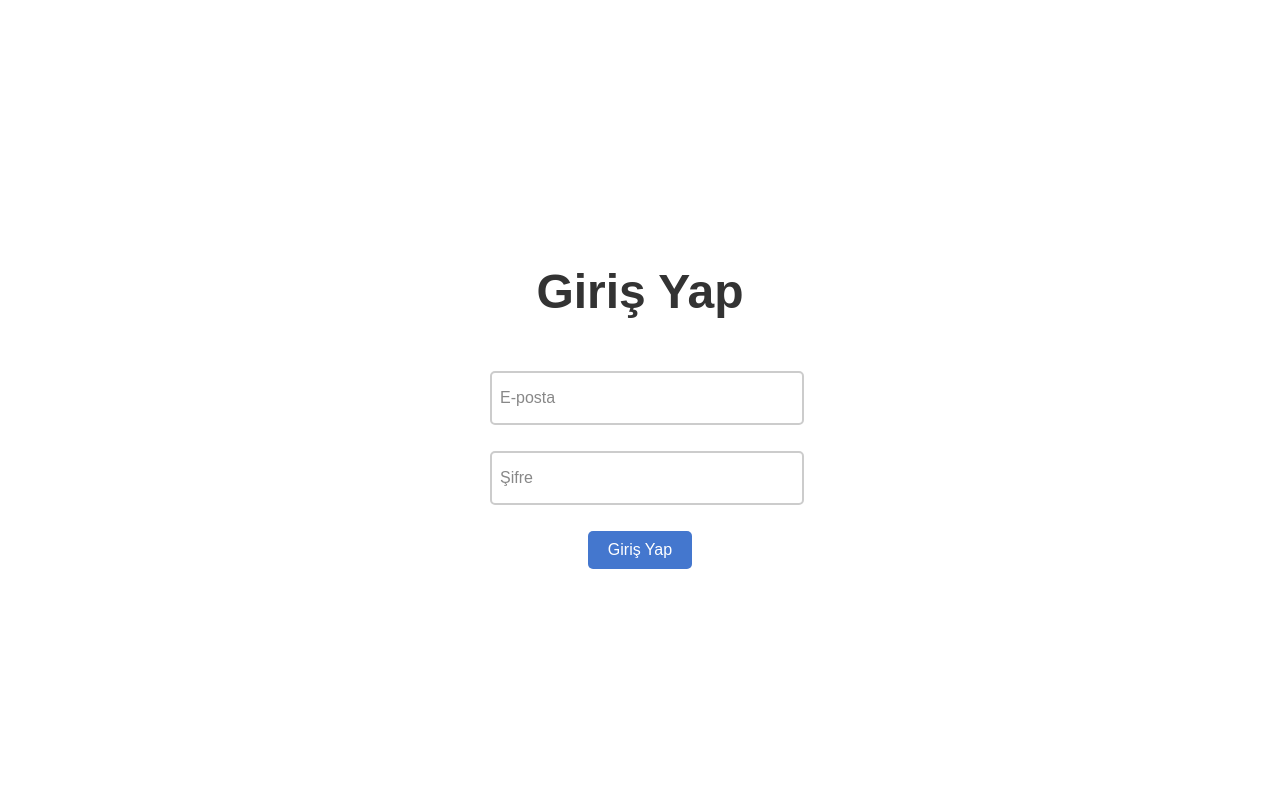
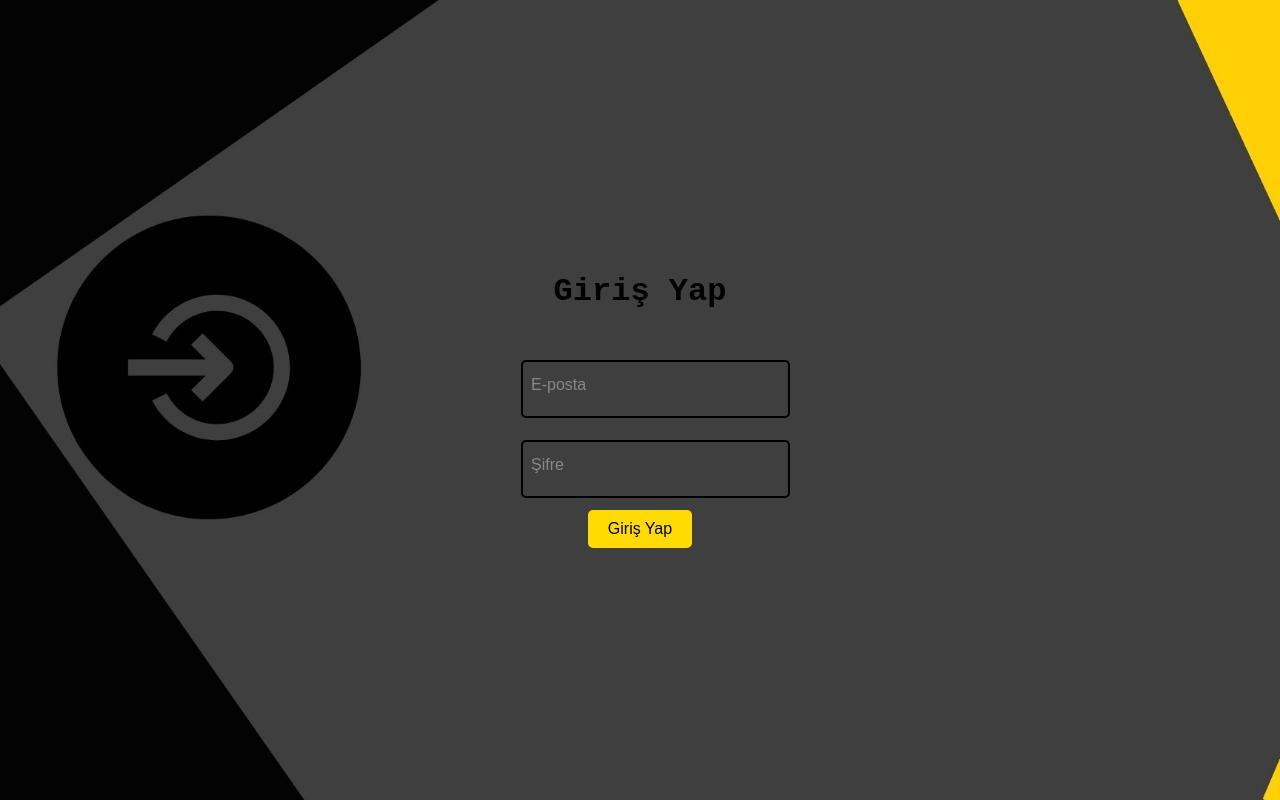
Before and after one commit to m4tris/matris-ai, a React (Create React App) app: page /login in a window 1280 px wide. Built offline with nearby package versions, Linux system fonts and the light colour scheme.

Commit message:
fifth commit : Improvement of LOGIN, REGİSTER and HOME screen

```diff
--- a/src/App.css
+++ b/src/App.css
@@ -1,38 +1,5 @@
-body {
-  font-family: Arial, sans-serif;
-  margin: 0;
-  padding: 0;
-  background-color: #fff;
-}
-
-h1 {
-  color: black;
-  font-size: 40px;
-  display: flexbox;
-  justify-content: center;
-}
-
-button {
-  margin-top: 20px;
-  padding: 10px 20px;
-  font-size: 16px;
-  background-color: #4477CE;
-  color: white;
-  border: none;
-  border-radius: 5px;
-  cursor: pointer;
-  transition: background-color 0.3s ease, transform 0.3s ease, box-shadow 0.3s ease;
-}
-
-button:hover {
-  transform: scale(1.1);
-  box-shadow: 0 4px 10px rgba(0, 0, 0, 0.2);
-  background-color: #355fa3;
-}
-
 .signup-container,
-.login-container,
-.home-container {
+.login-container{
   display: flex;
   flex-direction: column;
   justify-content: center;
@@ -40,98 +7,3 @@ button:hover {
   height: 100vh;
   text-align: center;
 }
-
-.home-container {
-  background-color: #f5f5f5;
-}
-
-h1 {
-  font-size: 48px;
-  color: #333;
-}
-
-p {
-  font-size: 18px;
-  color: #666;
-  margin-bottom: 40px;
-}
-
-.button-container {
-  display: flex;
-  gap: 20px;
-}
-
-.signup-button {
-  background-color: #4CAF50;
-  color: white;
-}
-
-.signup-button:hover {
-  background-color: #45a049;
-}
-
-.login-button {
-  background-color: #008CBA;
-  color: white;
-}
-
-.login-button:hover {
-  background-color: #007bb5;
-}
-
-.input-container {
-  position: relative;
-  margin-top: 20px;
-  width: 300px;
-  height: 60px;
-}
-
-.input-container input {
-  width: 100%;
-  padding: 10px 0;
-  padding-left: 10px;
-  font-size: 16px;
-  border: 2px solid #ccc;
-  outline: none;
-  transition: all 0.3s ease;
-  background-color: transparent;
-  border-radius: 5px;
-  color: #333;
-  text-align: left;
-  height: 30px;
-}
-
-.input-container input::placeholder {
-  color: #aaa;
-  font-style: oblique;
-  text-align: center;
-  position: absolute;
-  top: 50%;
-  left: 50%;
-  transform: translate(-50%, -50%);
-  transition: all 0.3s ease;
-}
-
-.input-container input:focus {
-  border-color: #4477CE;
-}
-
-.input-container label {
-  position: absolute;
-  left: 10px;
-  top: 45%;
-  transform: translateY(-50%);
-  color: #888;
-  font-size: 16px;
-  transition: all 0.3s ease;
-  pointer-events: none;
-}
-
-.input-container input:focus + label,
-.input-container input:not(:placeholder-shown) + label {
-  top: -10px;
-  left: 10px;
-  font-size: 12px;
-  color: #4477CE;
-  font-weight: bold;
-}
--- a/src/Pages/Home.js
+++ b/src/Pages/Home.js
@@ -1,18 +1,24 @@
 import React from 'react';
 import { Link } from 'react-router-dom';
+import '../styles/Home.css';
 
 const Home = () => {
   return (
-    <div className='home-container'>
+    <div className="home-container">
+      <div className="left-side">
         <h1>Welcome to Matris</h1>
         <p>Your AI-powered assistant for all your needs.</p>
-      <div className='button-container'>
+      </div>
+
+      <div className="right-side">
+        <div className="button-container">
           <Link to="/signup">
-          <button className='signup-button'>Sign Up</button>
+            <button className="signup-button">Sign Up</button>
           </Link>
           <Link to="/login">
-          <button className='login-button'>Log In</button>
+            <button className="login-button">Log In</button>
           </Link>
+        </div>
       </div>
     </div>
   );
--- a/src/components/Login.js
+++ b/src/components/Login.js
@@ -1,5 +1,5 @@
 import React, { useState } from 'react';
-import './Login.css';
+import '../styles/Login.css';
 
 const Login = () => {
   const [email, setEmail] = useState('');
--- a/src/components/Signup.js
+++ b/src/components/Signup.js
@@ -1,5 +1,5 @@
 import React, { useState } from 'react';
-import '../App.css';
+import '../styles/Signup.css';
 
 const Signup = () => {
   const [username, setUsername] = useState('');
@@ -11,6 +11,7 @@ const Signup = () => {
 
   return (
     <div className='signup-container'>
+      <div className='signup-box'>
         <h1>Bir hesap oluştur</h1>
         <form onSubmit={handleSubmit}>
           <div className="input-container">
@@ -28,6 +29,7 @@ const Signup = () => {
           <button type="submit">Devam Et</button>
         </form>
       </div>
+    </div>
   );
 };
 
--- /dev/null
+++ b/src/styles/Home.css
@@ -0,0 +1,62 @@
+html, body {
+  margin: 0;
+  padding: 0;
+  height: 100%;
+  overflow: hidden;
+}
+
+.home-container {
+  display: flex;
+  height: 100vh;
+  width: 100%;
+}
+
+.left-side {
+  flex: 0 0 70%;
+  background-color: #000000;
+  color: white;
+  display: flex;
+  flex-direction: column;
+  justify-content: center;
+  align-items: center;
+  padding: 20px;
+}
+
+.right-side {
+  flex: 0 0 30%;
+  background-color: #FFD700;
+  color: #333;
+  display: flex;
+  flex-direction: column;
+  justify-content: center;
+  align-items: center;
+  padding: 20px;
+}
+
+.button-container {
+  display: flex;
+  justify-content: center;
+  align-items: center;
+  width: 100%;
+  gap: 20px;
+}
+
+.signup-button, .login-button {
+  padding: 10px 20px;
+  font-size: 16px;
+  border: none;
+  cursor: pointer;
+  transition: background-color 0.3s;
+  width: 120px;
+  text-align: center;
+  background-color: #808080;
+  color: white;
+}
+
+.signup-button:hover {
+  background-color: #A9A9A9;
+}
+
+.login-button:hover {
+  background-color: #D3D3D3;
+}
--- /dev/null
+++ b/src/styles/Login.css
@@ -0,0 +1,97 @@
+/* Login.css */
+body {
+  margin: 0;
+  padding: 0;
+  font-family: Arial, sans-serif;
+}
+
+.login-container {
+  display: flex;
+  justify-content: center;
+  align-items: center;
+  height: 100vh;
+  text-align: center;
+  background-image: url('../assets/login-background.jpg');
+  background-size: cover;
+  background-position: center;
+  background-repeat: no-repeat;
+}
+
+.login-box {
+  background-color: rgba(255, 255, 255, 0.9);
+  padding: 40px;
+  border-radius: 10px;
+  box-shadow: 0 4px 10px rgba(0, 0, 0, 0.2);
+  text-align: center;
+  width: 350px;
+}
+
+h1 {
+  color: #000000;
+  margin-bottom: 20px;
+  font-size: 32px;
+  font-family: monospace;
+}
+
+.input-container {
+  position: relative;
+  margin-top: 30px;
+  width: 100%;
+  height: 50px;
+}
+
+.input-container input {
+  width: 100%;
+  padding: 12px 17px;
+  padding-left: 10px;
+  font-size: 16px;
+  border: 2px solid black;
+  outline: none;
+  transition: all 0.3s ease;
+  background-color: transparent;
+  border-radius: 5px;
+  color: black;
+  text-align: left;
+  height: 30px;
+}
+
+.input-container input:focus {
+  border-color: #FFDB00;
+}
+
+.input-container label {
+  position: absolute;
+  left: 10px;
+  top: 50%;
+  transform: translateY(-50%);
+  color: #888;
+  font-size: 16px;
+  transition: all 0.3s ease;
+  pointer-events: none;
+}
+
+.input-container input:focus + label,
+.input-container input:not(:placeholder-shown) + label {
+  top: -10px;
+  left: 10px;
+  font-size: 12px;
+  color: #FFDB00;
+  font-weight: bold;
+}
+
+.login-button {
+  margin-top: 20px;
+  padding: 10px 20px;
+  font-size: 16px;
+  background-color: #FFDB00;
+  color: #333;
+  border: none;
+  border-radius: 5px;
+  cursor: pointer;
+  transition: all 0.3s ease;
+}
+
+.login-button:hover {
+  background-color: #e6c600;
+  transform: scale(1.05);
+}
--- /dev/null
+++ b/src/styles/Signup.css
@@ -0,0 +1,99 @@
+/* Signup.css */
+body {
+  margin: 0;
+  padding: 0;
+  font-family: Arial, sans-serif;
+}
+
+.signup-container {
+  display: flex;
+  flex-direction: column;
+  justify-content: center;
+  align-items: center;
+  height: 100vh;
+  text-align: center;
+  background-image: url('../assets/login-background.jpg');
+  background-size: cover;
+  background-position: center;
+  background-repeat: no-repeat;
+}
+
+.signup-box {
+  background-color: rgba(255, 255, 255, 0.9);
+  padding: 40px;
+  border-radius: 10px;
+  box-shadow: 0 4px 10px rgba(0, 0, 0, 0.2);
+  text-align: center;
+  width: 350px;
+}
+
+h1 {
+  color: #000000;
+  margin-bottom: 20px;
+  font-size: 32px;
+  font-family: monospace;
+}
+
+
+.input-container {
+  position: relative;
+  margin-top: 30px;
+  width: 100%;
+  height: 50px;
+}
+
+.input-container input {
+  width: 100%;
+  padding: 10px 15px;
+  padding-left: 10px;
+  font-size: 16px;
+  border: 2px solid black;
+  outline: none;
+  transition: all 0.3s ease;
+  background-color: transparent;
+  border-radius: 5px;
+  color: black;
+  text-align: left;
+  height: 30px;
+}
+
+.input-container input:focus {
+  border-color: #FFDB00;
+}
+
+.input-container label {
+  position: absolute;
+  left: 10px;
+  top: 50%;
+  transform: translateY(-50%);
+  color: #888;
+  font-size: 16px;
+  transition: all 0.3s ease;
+  pointer-events: none;
+}
+
+.input-container input:focus + label,
+.input-container input:not(:placeholder-shown) + label {
+  top: -10px;
+  left: 10px;
+  font-size: 12px;
+  color: #FFDB00;
+  font-weight: bold;
+}
+
+.signup-button {
+  margin-top: 20px;
+  padding: 10px 20px;
+  font-size: 16px;
+  background-color: #FFDB00;
+  color: #333;
+  border: none;
+  border-radius: 5px;
+  cursor: pointer;
+  transition: all 0.3s ease;
+}
+
+.signup-button:hover {
+  background-color: #e6c600;
+  transform: scale(1.05);
+}
--- /dev/null
+++ b/src/styles/global.css
@@ -0,0 +1,30 @@
+/* global.css */
+body {
+    font-family: Arial, sans-serif;
+    margin: 0;
+    padding: 0;
+    background-color: #1a1b1fce;
+  }
+
+  h1 {
+    font-size: 48px;
+    color: #FFDB00;
+  }
+
+  button {
+    margin-top: 20px;
+    padding: 10px 20px;
+    font-size: 16px;
+    background-color: #FFDB00;
+    color: black;
+    border: none;
+    border-radius: 5px;
+    cursor: pointer;
+    transition: background-color 0.3s ease, transform 0.3s ease, box-shadow 0.3s ease;
+  }
+
+  button:hover {
+    transform: scale(1.1);
+    box-shadow: 0 4px 10px rgba(0, 0, 0, 0.2);
+    background-color: #FFDB00;
+  }
```
Also changed, not shown: src/App.js (+6 -2 lines), src/assets/login-background.jpg (added), src/components/Login.css (deleted). Lines whose indentation alone changed are shown as unchanged.
